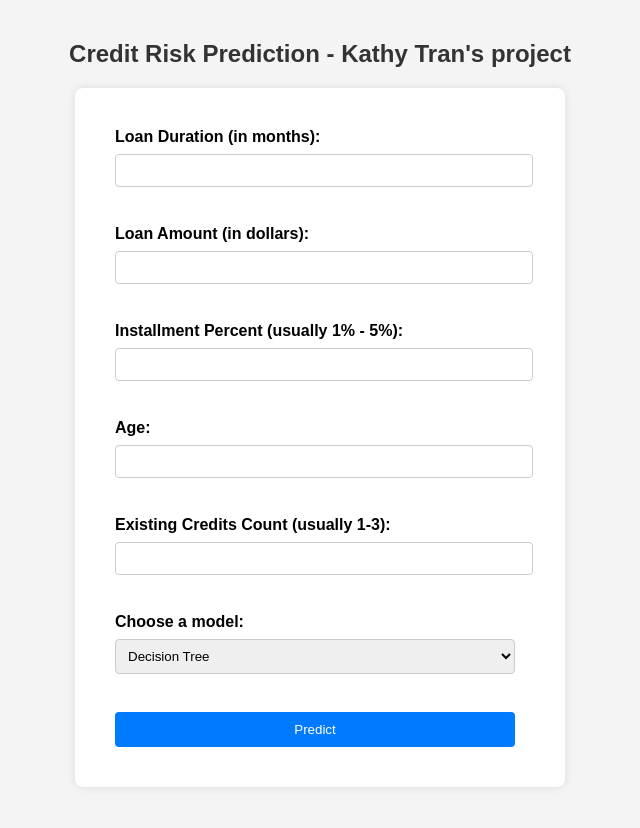
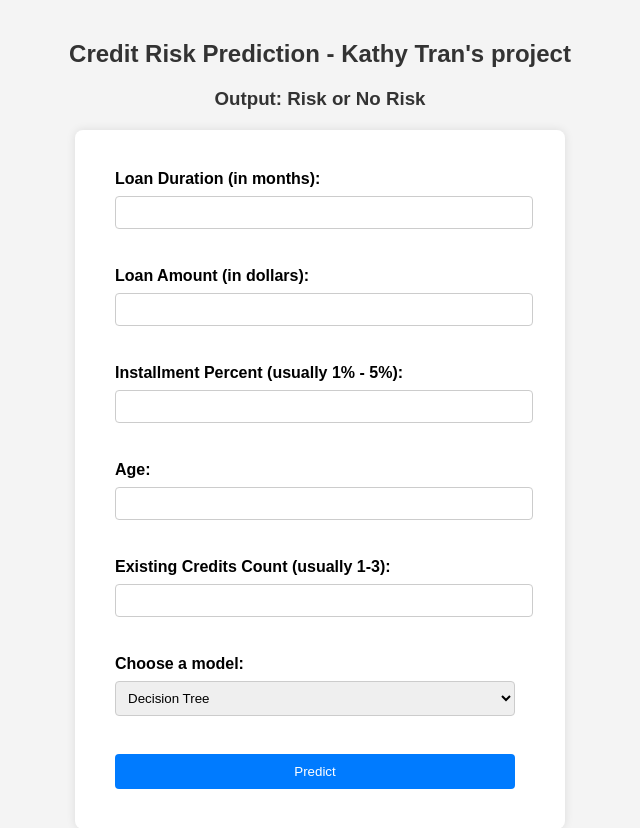
Before and after one commit to kathytran88/Credit_Risk_Analysis, a Flask app: page / in a window 1280 px wide. Shown: the top 828 px of the page, without its empty margins (320-960 px from the left). Before the commit the page ends 747 px from the top, so only its background shows below. Run offline with Flask 2, Linux system fonts and the light colour scheme; parts of the project's set-up code (start-up, migrations or seed data) failed here and were passed over.

Commit message:
index fixed

```diff
--- a/flask_app/templates/index.html
+++ b/flask_app/templates/index.html
@@ -57,6 +57,7 @@
 </head>
 <body>
     <h2>Credit Risk Prediction - Kathy Tran's project</h2>
+    <h3>Output: Risk or No Risk</h3>
     <form action="/" method="post">
         <label for="loan_duration">Loan Duration (in months):</label>
         <input type="number" step="any" name="loan_duration" id="loan_duration" required><br><br>
```
